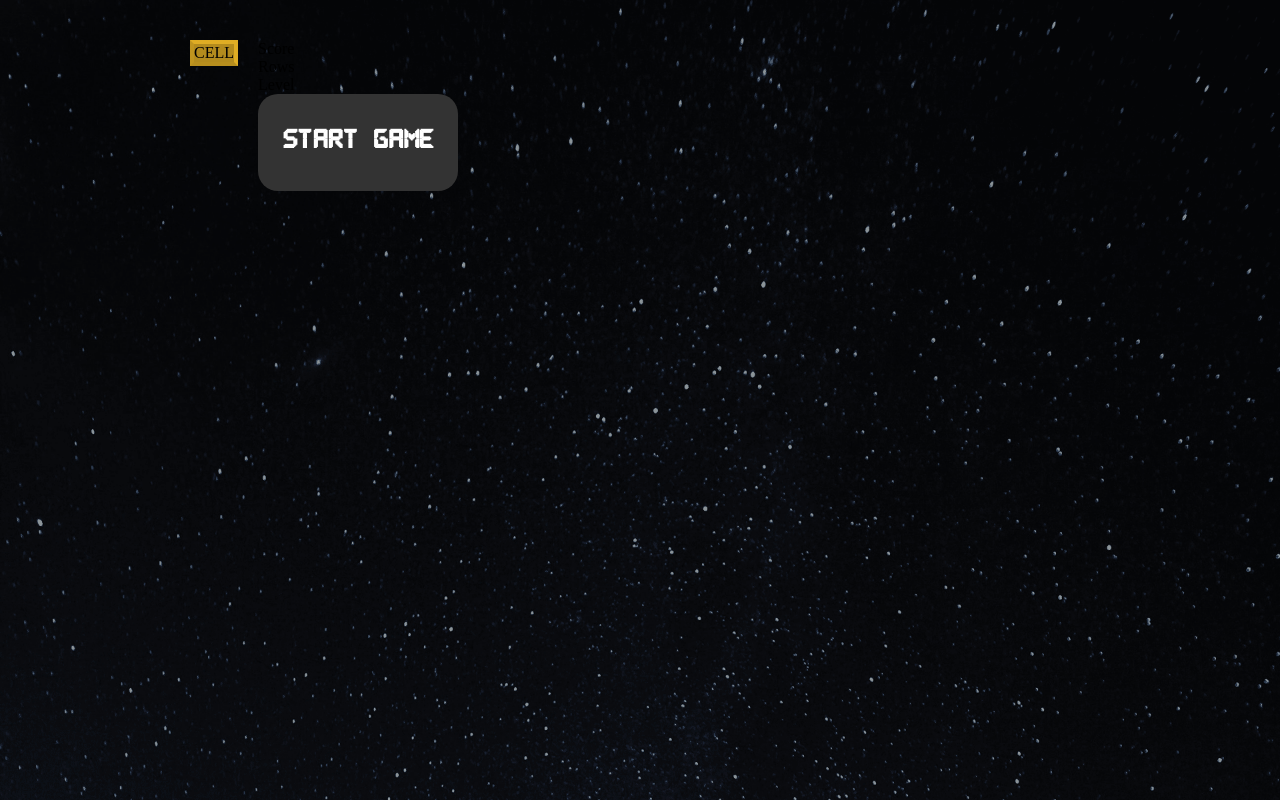
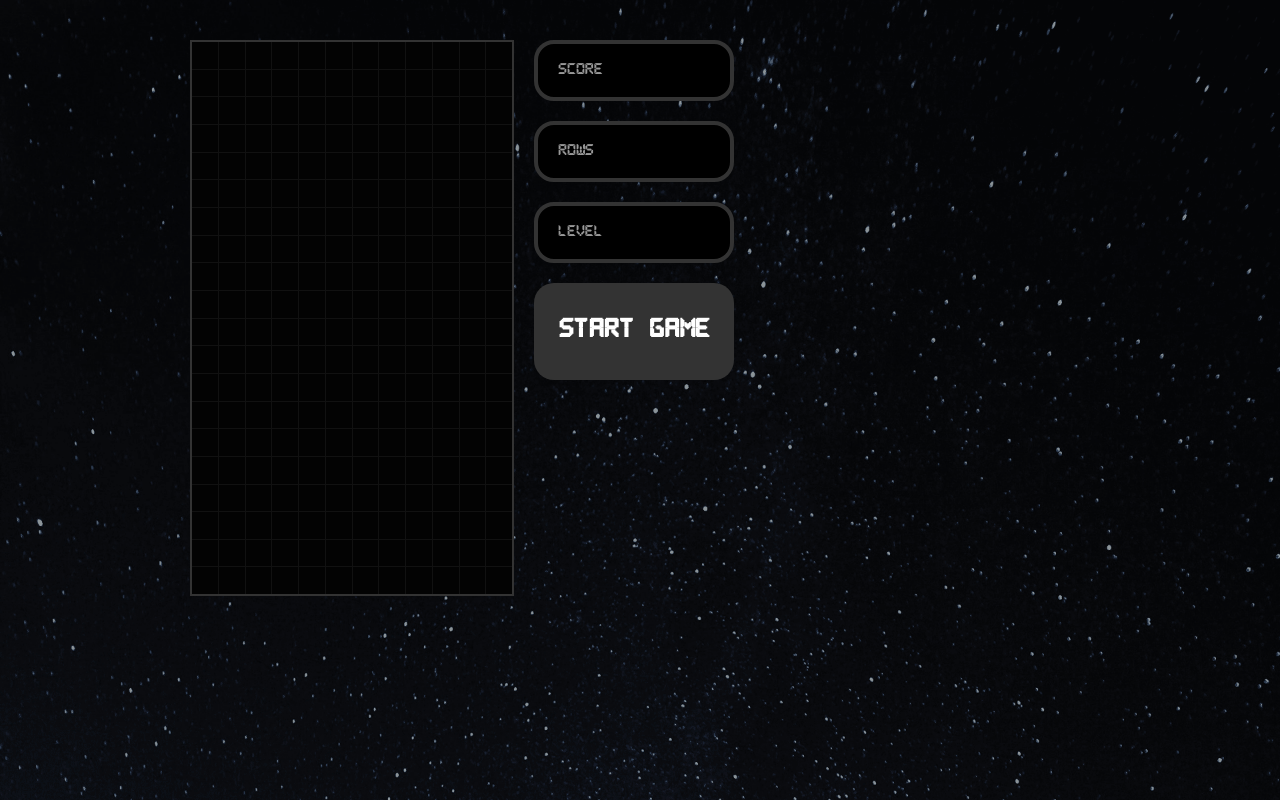
Before and after one commit to tinspham209/tetris-game-react, a React (Create React App) app: page / in a window 1280 px wide. Built offline with nearby package versions, Linux system fonts and the light colour scheme.

Commit message:
import style

```diff
--- a/src/components/Cell/index.jsx
+++ b/src/components/Cell/index.jsx
@@ -3,11 +3,7 @@ import { StyledCell } from "../styles/StyledCell";
 import { TETROMINOS } from "../../tetrominos";
 
 const Cell = ({ type }) => {
-	return (
-		<StyledCell type={"L"} color={TETROMINOS["L"].color}>
-			CELL
-		</StyledCell>
-	);
+	return <StyledCell type={type} color={TETROMINOS[type].color} />;
 };
 
 export default Cell;
--- a/src/components/Display/index.jsx
+++ b/src/components/Display/index.jsx
@@ -1,7 +1,8 @@
 import React from "react";
+import { StyledDisplay } from "../styles/StyledDisplay";
 
 const Display = ({ gameOver, text }) => {
-	return <div>{text}</div>;
+	return <StyledDisplay>{text}</StyledDisplay>;
 };
 
 export default Display;
--- a/src/components/Stage/index.jsx
+++ b/src/components/Stage/index.jsx
@@ -1,10 +1,13 @@
 import React from "react";
 import Cell from "../Cell";
+import { StyledState } from "../styles/StyledStage";
 const Stage = ({ state }) => {
 	return (
-		<div>
-			<Cell />
-		</div>
+		<StyledState width={state[0].length} height={state.length}>
+			{state.map((row) =>
+				row.map((cell, x) => <Cell key={x} type={cell[0]} />)
+			)}
+		</StyledState>
 	);
 };
 
```
